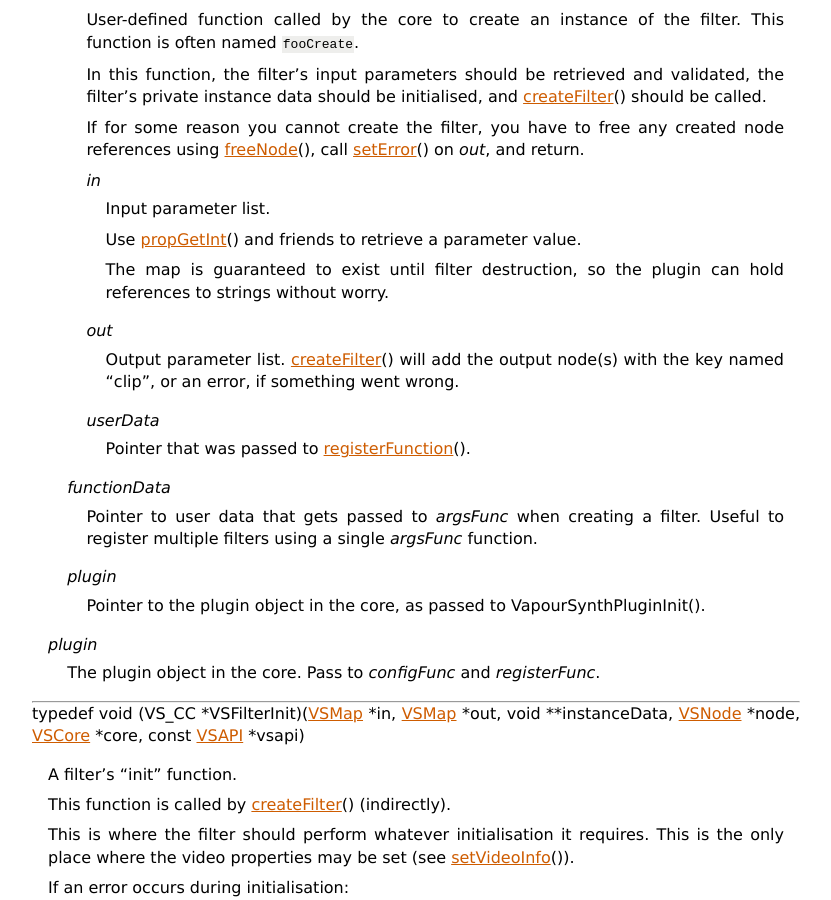
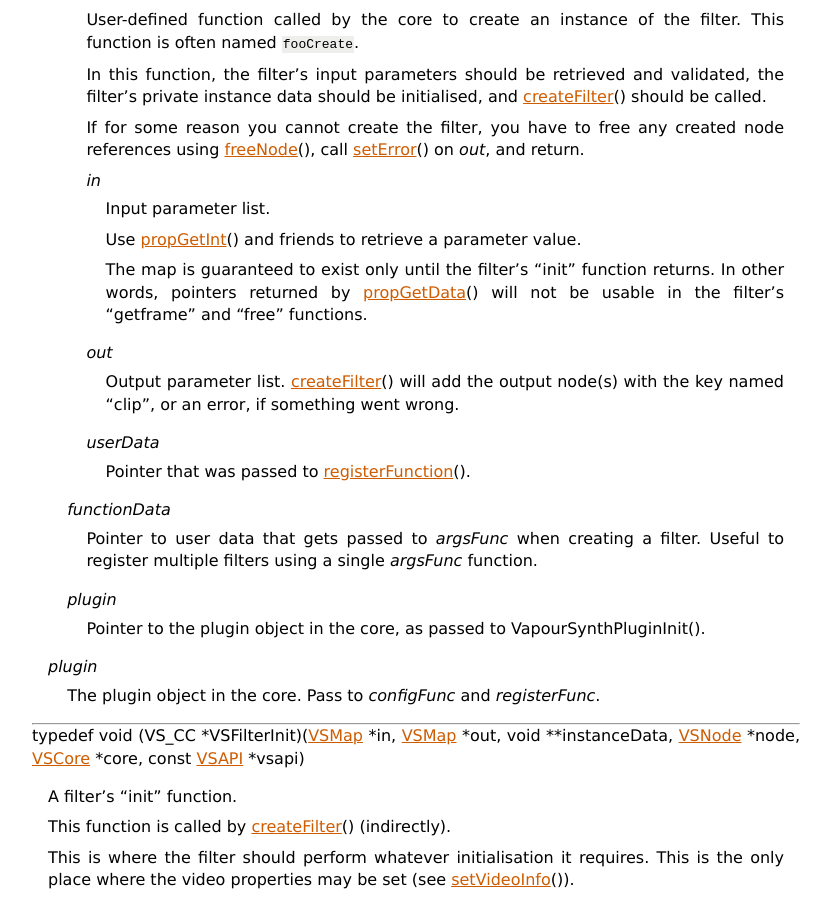
Before and after one commit to vapoursynth/vapoursynth, a Sphinx documentation site: the page built from doc/api/vapoursynth.h.rst, in a window 1280 px wide and 900 px high, scrolled down 31894 px. Shown: the whole window, without its empty margins (48-879 px from the left). Built offline with Sphinx 7.4.7, drawn with Linux system fonts in a browser that asks for light colours; formulas are drawn with MathJax 3.

Commit message:
doc: Filters' parameter maps don't live forever

```diff
--- a/doc/api/vapoursynth.h.rst
+++ b/doc/api/vapoursynth.h.rst
@@ -2215,8 +2215,10 @@ typedef void (VS_CC \*VSInitPlugin)(VSConfigPlugin configFunc, VSRegisterFunctio
 
             Use propGetInt_\ () and friends to retrieve a parameter value.
 
-            The map is guaranteed to exist until filter destruction, so the plugin
-            can hold references to strings without worry.
+            The map is guaranteed to exist only until the filter's "init"
+            function returns. In other words, pointers returned by
+            propGetData_\ () will not be usable in the filter's "getframe" and
+            "free" functions.
 
          *out*
             Output parameter list. createFilter_\ () will add the output
```
